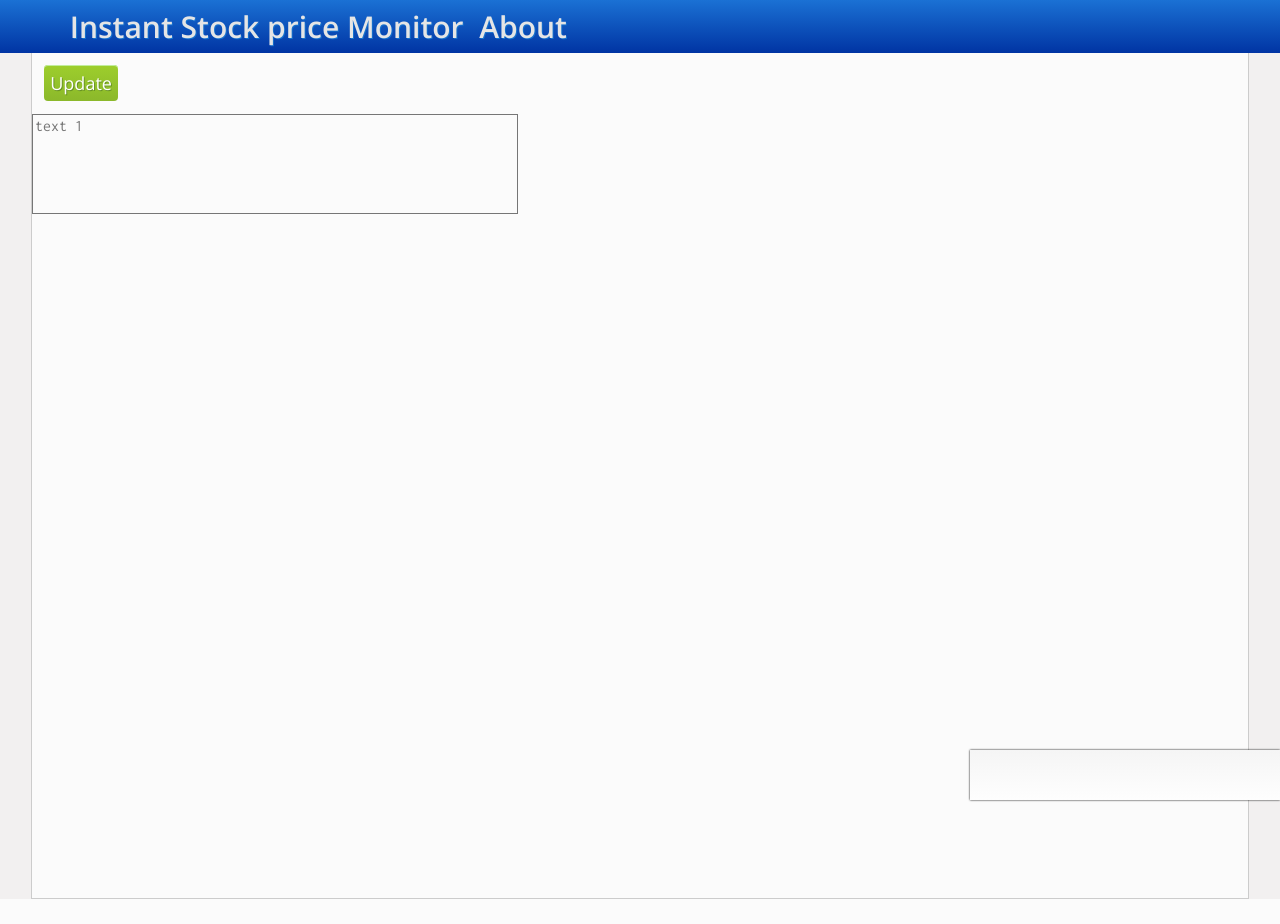
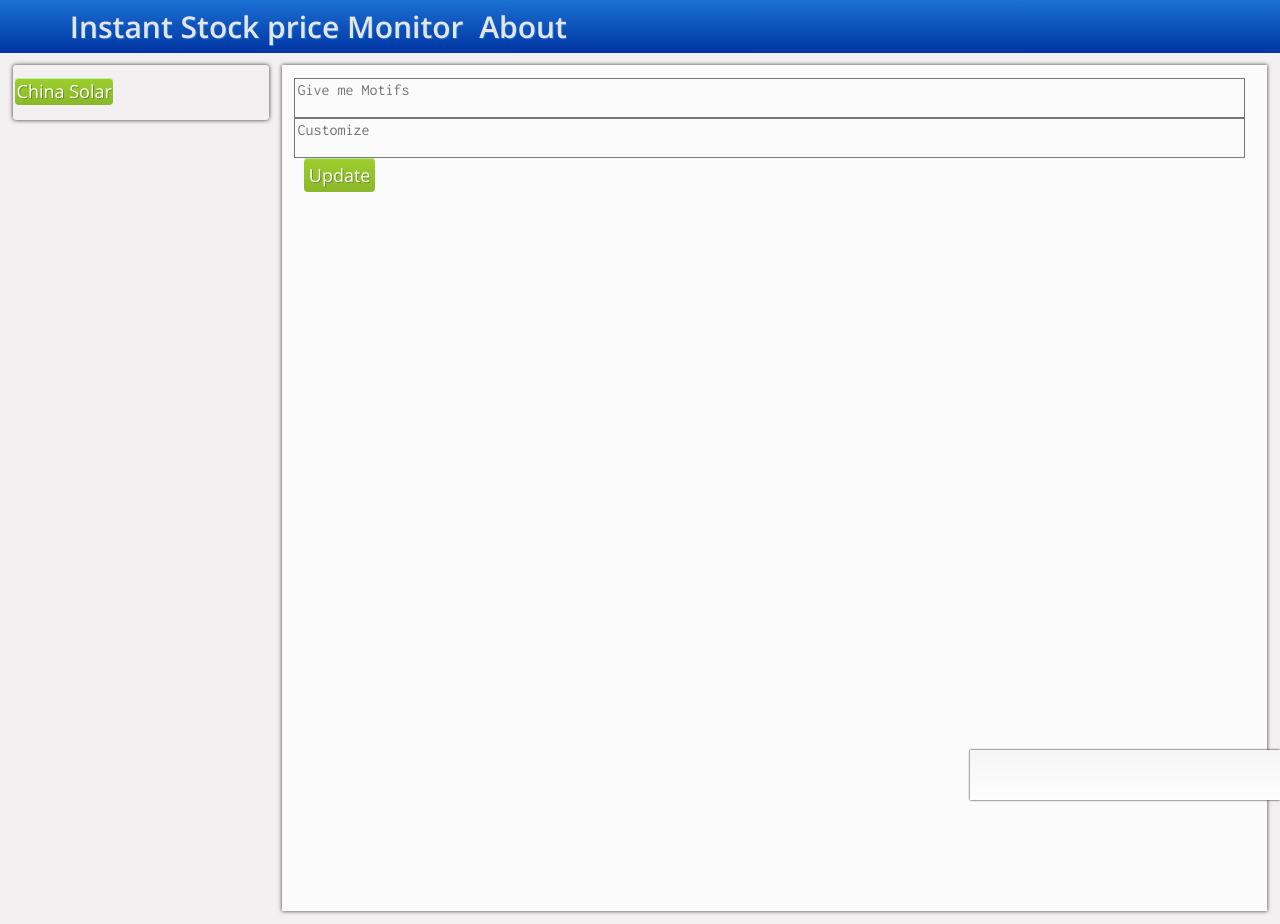
Before and after one commit to ted7726/ted7726.github.io, a PHP site: page /stock/index.html in a window 1280 px wide. Before the commit the page ends 899 px from the top, so only its background shows below. Run offline with PHP 8.4, Linux system fonts and the light colour scheme; some libraries are stand-ins or nearby versions.

Commit message:
sidebar I

```diff
--- a/stock/css/style.css
+++ b/stock/css/style.css
@@ -32,33 +32,35 @@
 #nav div a:hover {
     color:#FAFAFA;
 }
-.wrap {
-    width:93%;
-    margin:0.5% auto 0% auto;
-    background: linear-gradient( #EEEEEE,#CCC);
-    padding: 1% 1% 0%;
-	border-top:1px solid white;
-	border:1px solid #CCC;
-	border-bottom: none;
-    border-top-right-radius:5px;
-    border-top-left-radius:5px;
+
+
+#sidebar{
+	margin:1% 0% 1% 1%;
+    width:20%;
+	float:left;
+    padding: 1% 0%;
+    border-radius:3px;
+	color:#A0A0A0;
+	box-shadow: 0px 0px 4px #333333;
+	background:FBFBFB;
+}
+#sidebar div{
+
 }
 
+
 #main {
-	width:95%;
+	float:right;
+	width:75%;
 	height: 820px;
 	background: #FBFBFB;
-	padding: 1% 0%;
-	border:1px solid #CCC;
-	border-top:none;
-	margin: auto;
-}
-#main h{
-	font-weight:bold;
+	padding: 1% 1%;
+	margin:1%;
+	box-shadow: 0px 0px 4px #333333;
+	display:inline-block;
 }
 
-#submit{
-
+.button{
 	background: linear-gradient( #9DCE2C,#8BB82B);
 	color:white;
 	padding:0.5%;
@@ -235,8 +172,8 @@ textarea{
 }
 
 .cmp_class{
-	width:40%;
-	height:100px;
+	width:99%;
+
 }
 
 #summary{
--- a/stock/index.html
+++ b/stock/index.html
@@ -5,6 +5,7 @@
 	<link rel="stylesheet" href="css/style.css">
 	<script src="http://ajax.googleapis.com/ajax/libs/jquery/1.10.2/jquery.min.js"></script>
 	<script src="js.js"></script>
+	<script src="motifs.js"></script>
 
 
 </head>
@@ -12,27 +13,38 @@
 		<div id="nav">
 			<div><a href="http://ted7726.github.io/stock/index.html">Instant Stock price Monitor</a></div>
 			<div id="about">About</div>
+        </div style="width:100%">
+		<div>
+			<div id="sidebar">
+				<div id="ChinaSolar" class="button">China Solar</div>
 			</div>
+			<div id="main" ><div id="ttt" style = "font-family:consolas;"></div>
 
-		<div id="main" ><div id="ttt" style = "font-family:consolas;"></div>
-			<div id="submit">Update</div> <br>
 				<textarea 	id="text1"
 							class="cmp_class"
-						placeholder="text 1"></textarea>
+							placeholder="Give me Motifs"></textarea>
 				<br>
+				<textarea 	id="text2"
+							class="cmp_class"
+							placeholder="Customize"></textarea>
+				<br>
+
+				<div id="submit" class="button">Update</div>
+
 				<div id="summary" style ="display:none;"></div>
 				<div class="datagrid" style ="display:none;">
 					<table id="myTable">
-
 						<thead>
 							<tr><th>Symbol</th><th>Price</th><th>Change</th><th>Change %</th><th>Last Trade Time</th><th>change % after</th><th>Last Trade Time after</th></tr>
 						</thead>
-
 					</table>
 				</div>
+
 			</div>
 
-		<div id="footer">
+		</div>
+
+		<div id="footer"></div>
 
 	</body>
 </html>
--- a/stock/js.js
+++ b/stock/js.js
@@ -1,33 +1,41 @@
+
 $(document).ready(function(){
 
 
 
-
-
 	$("#submit").click(function(){
-
-
-		var input = $("#text1").val().split("\n");
-		// var patt1 = new RegExp("(\w{2,4})\s*.*\s*(\d{1,2}\.\d{1,2})\%.*","g");
-
+		// analysis input
+		if($("#text1").val() ===""){
+			var input = $("#text2").val().split("\n");
 			var quotes = new Array(input.length);
 			var quotes_weight = new Array(input.length);
 			for(i=0;i<input.length;i++){
 				var matches = input[i].split("	");
 				quotes[i]=matches[0];
-			quotes_weight[i]=parseFloat(matches[2]);
+				quotes_weight[i]=parseInt(matches[2]);
 
 			}
+		}else{
+			var quotes = $("#text1").val().split(",");
+			var quotes_weight = new Array(quotes.length);
+			for(i=0;i<quotes.length;i++){
+				quotes_weight[i] = 100/quotes.length;
+			}
+		}
+		Update_Table(quotes,quotes_weight);
+	});
 
 
 
-		// console.log($("#text1").val());
+	$("#ChinaSolar").click(function(){
+		getMotifs("China Solar");
+	});
 
+});
 
-
-		// var quotes = ['CSIQ','TSL','YGE', 'JKS', 'DQ',  'JASO','HSOL','SOL'];
-		// CSIQ,TSL,YGE,JKS,DQ,JASO,HSOL,SOL
-		// var quotes = $("#text1").val().split(",");
+function Update_Table(quotes,quotes_weight){
+	console.log(quotes);
+	console.log(quotes_weight);
 	if (quotes.length<1) return;
 	// create table
 	var column = 7;
@@ -50,8 +58,8 @@ $(document).ready(function(){
 	get_quotes_data(url,quotes_weight);
 	window.setInterval(function() {
 		get_quotes_data(url,quotes_weight);
-		}, 4000);
-	});
+	}, 5000);
+}
 function get_quotes_data(url,quotes_weight){
 
 	var return_data = $.ajax({
@@ -71,8 +79,8 @@ $(document).ready(function(){
 				y[4].innerHTML=data[i].lt;
 				if(typeof(data[i].ecp ) !== "undefined") y[5].innerHTML=(data[i].ecp>0? "<red>"+data[i].ecp+"%</red>" : "<green>"+data[i].ecp+"%</green>");
 				if(typeof(data[i].elt ) !== "undefined")y[6].innerHTML=data[i].elt;
+				console.log(quotes_weight[i]);
 				weighted_changes_p += data[i].cp*quotes_weight[i];
-
 			}
 			console.log(weighted_changes_p);
 			$("#summary").html(weighted_changes_p >0?"<green>"+Math.round(weighted_changes_p*10)/1000+"%</green>":"<red>"+Math.round(weighted_changes_p)*10/1000+"%</red>");
@@ -82,7 +90,3 @@ $(document).ready(function(){
 	});
 
 }
-
-
-
-});
```
Also changed, not shown: other parts of stock/css/style.css (+4 -77 lines). Lines whose indentation alone changed are shown as unchanged.
